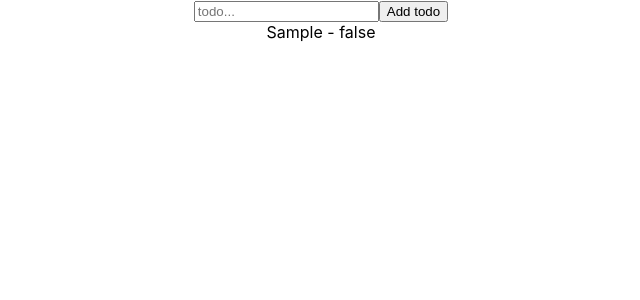
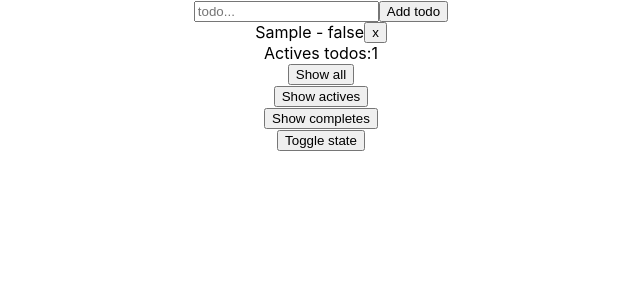
Before and after one commit to yamilzavala/practical-react, a React (Create React App) app: page / in a window 1280 px wide. Both pictures are taken after typing "Sample" into the empty fields and a click on the button "Add todo". Shown: the top 300 px of the page, without its empty margins (319-959 px from the left). Built offline with nearby package versions, Linux system fonts and the light colour scheme.

Commit message:
todo functionalities

```diff
--- a/src/components/Todo/Todo.js
+++ b/src/components/Todo/Todo.js
@@ -1,7 +1,11 @@
 import React from 'react';
 
-export default (props) =>
-    <div style={{textDecoration: props.todo.complete ? 'line-through' : ''}}
-         onClick={props.markAsComplete}>
-         {props.todo.text} -  {`${props.todo.complete}`}
+export default (props) => (
+    <div style={{display: 'flex', justifyContent: 'center'}}>
+        <div style={{textDecoration: props.todo.complete ? 'line-through' : ''}}
+            onClick={props.markAsComplete}>
+            {props.todo.text} -  {`${props.todo.complete}`}
+        </div>
+        <button onClick={props.removeTodo}>x</button>
     </div>
+    )
--- a/src/components/Todo/TodoList.js
+++ b/src/components/Todo/TodoList.js
@@ -6,7 +6,7 @@
 5.Filter all active/complete/all
 6.Delete todo
 7.Delete all completes
-7.1.Only show if atleast one is complete
+    7.1.Only show if atleast one is complete
 8.Button to toggle on/off
 */
 
@@ -18,7 +18,9 @@ import Todo from './Todo'
 export default class TodoList extends React.Component {
 
     state = {
-        todos: []
+        todos: [],
+        todosToShow: 'all',
+        toggleAllComplete: true
     }
 
     //add
@@ -32,6 +34,13 @@ export default class TodoList extends React.Component {
     removeTodo = (id) => {
         this.setState({
             todos: this.state.todos.filter(todo => todo.id !== id)
+        });
+    }
+
+    removeCompletesTodo = () => {
+        console.log('delete completes');
+        this.setState({
+            todos: this.state.todos.filter(todo => !todo.complete)
         });
     }
 
@@ -52,20 +61,53 @@ export default class TodoList extends React.Component {
     }
 
     //filters
+    whatToShow = (filterText) => {
+        console.log(filterText);
+       this.setState({
+           todosToShow: filterText
+        })
+    }
+
+    //toggle
+    toggleTodos = () => {
+        this.setState({toggleAllComplete: !this.state.toggleAllComplete});
+        console.log('toggle', this.state.toggleAllComplete);
+        this.setState({
+            todos: this.state.todos.map(todo =>
+                ({...todo, complete: this.state.toggleAllComplete})
+                )
+        })
+    }
 
     render() {
+        let todosToShow = [];
+        if (this.state.todosToShow === 'all') todosToShow = this.state.todos;
+        if (this.state.todosToShow === 'completes') todosToShow = this.state.todos.filter(todo => todo.complete);
+        if (this.state.todosToShow === 'actives') todosToShow = this.state.todos.filter(todo => !todo.complete);
 
         return(
             <>
                 <TodoForm addTodo={this.addTodo}/>
-                {this.state.todos.map(todo => (
+                {todosToShow.map(todo => (
                     <div key={shortid.generate()}>
                        <Todo
                        todo={todo}
-                       markAsComplete={() => this.markTodoAsComplete(todo.id)}/>
-                        {/* <button onClick={this.removeTodo(todo.id)}>x</button> */}
+                       markAsComplete={() => this.markTodoAsComplete(todo.id)}
+                       removeTodo={() => this.removeTodo(todo.id)}/>
                     </div>
                 ))
+                }
+
+                Actives todos:
+                {this.state.todos.filter(todo => !todo.complete).length}<br/>
+
+                <button onClick={() => this.whatToShow('all')}>Show all</button>  <br/>
+                <button onClick={() => this.whatToShow('actives')}>Show actives</button>   <br/>
+                <button onClick={() => this.whatToShow('completes')}>Show completes</button>  <br/>
+                <button onClick={this.toggleTodos}>Toggle state</button>  <br/>
+                {this.state.todos.some(todo => todo.complete) ?
+                    <button onClick={this.removeCompletesTodo}>Delete all completes</button>
+                    : null
                 }
             </>
         )
```
